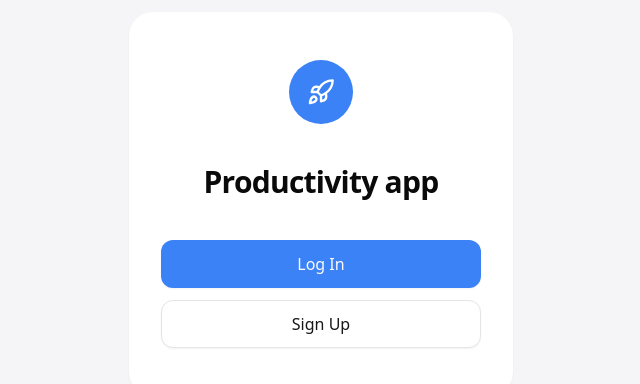
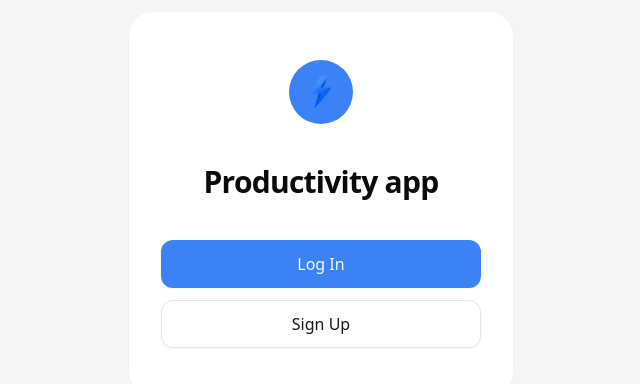
Before and after one commit to GoodFe11ow/Final-project, a Vue app in the folder frontend/: page / in a window 1280 px wide. Shown: the part 196-580 px from the top of the page, without its empty margins (319-959 px from the left). Built offline with nearby package versions, Linux system fonts and the light colour scheme; no server answers.

Commit message:
Update README and welcome logo

```diff
--- a/frontend/src/views/Welcome.vue
+++ b/frontend/src/views/Welcome.vue
@@ -1,6 +1,5 @@
 <script setup lang="ts">
 import { RouterLink } from 'vue-router'
-import { Rocket } from 'lucide-vue-next'
 import { Button } from '@/components/ui/button'
 </script>
 
@@ -9,7 +8,7 @@ import { Button } from '@/components/ui/button'
     <section class="w-full max-w-sm rounded-3xl bg-background px-6 py-12 shadow-sm">
       <div class="mx-auto max-w-xs space-y-10 text-center">
         <div class="mx-auto flex h-16 w-16 items-center justify-center rounded-full bg-blue-500 text-primary">
-          <Rocket class="h-7 w-7 text-white" />
+          <img src="/IconObject.svg" alt="Productivity App logo" class="h-8 w-8 object-contain" />
         </div>
 
         <div class="space-y-2">
```
Also changed, not shown: 1 other file (tests, documents, lock files or other folders).
